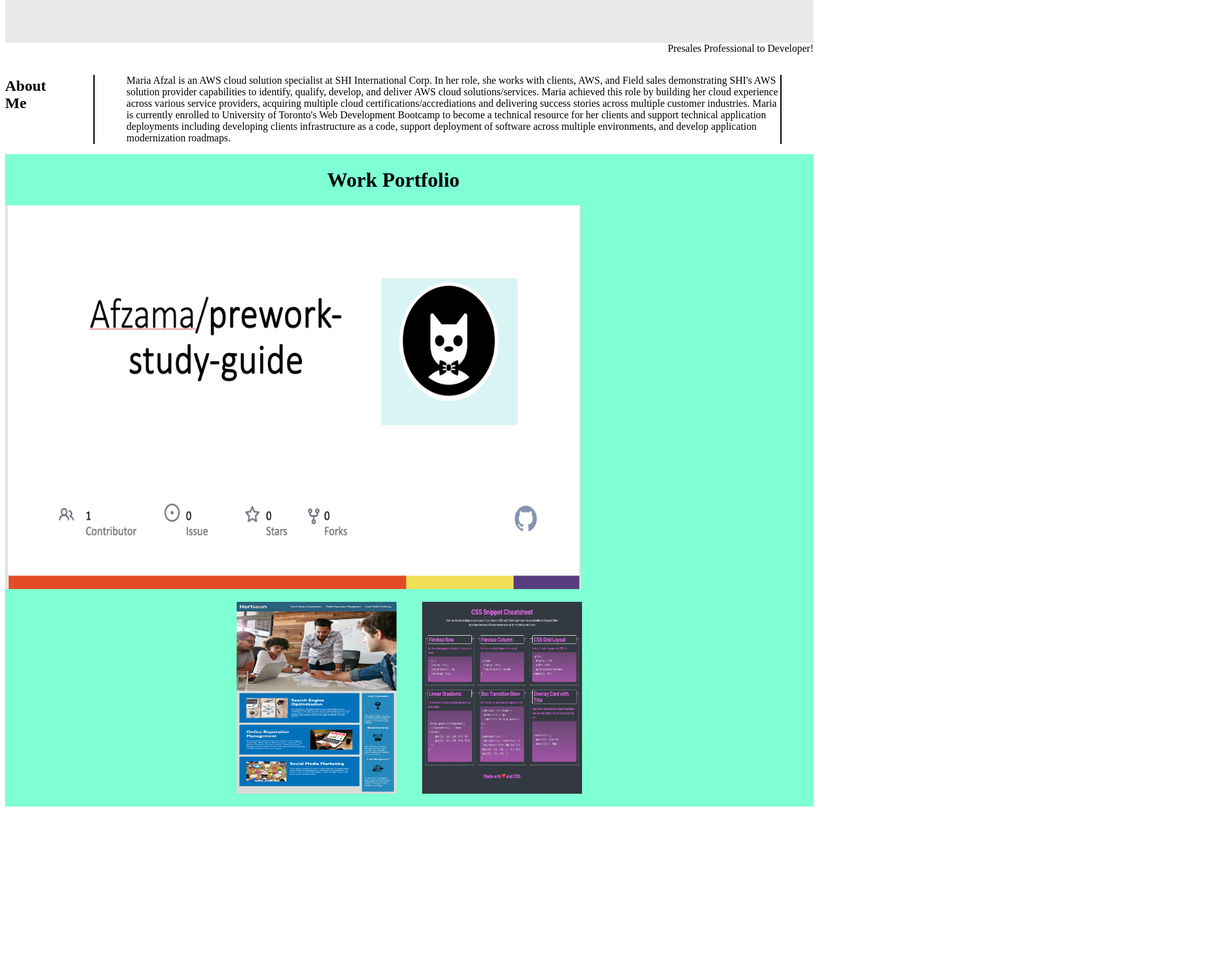
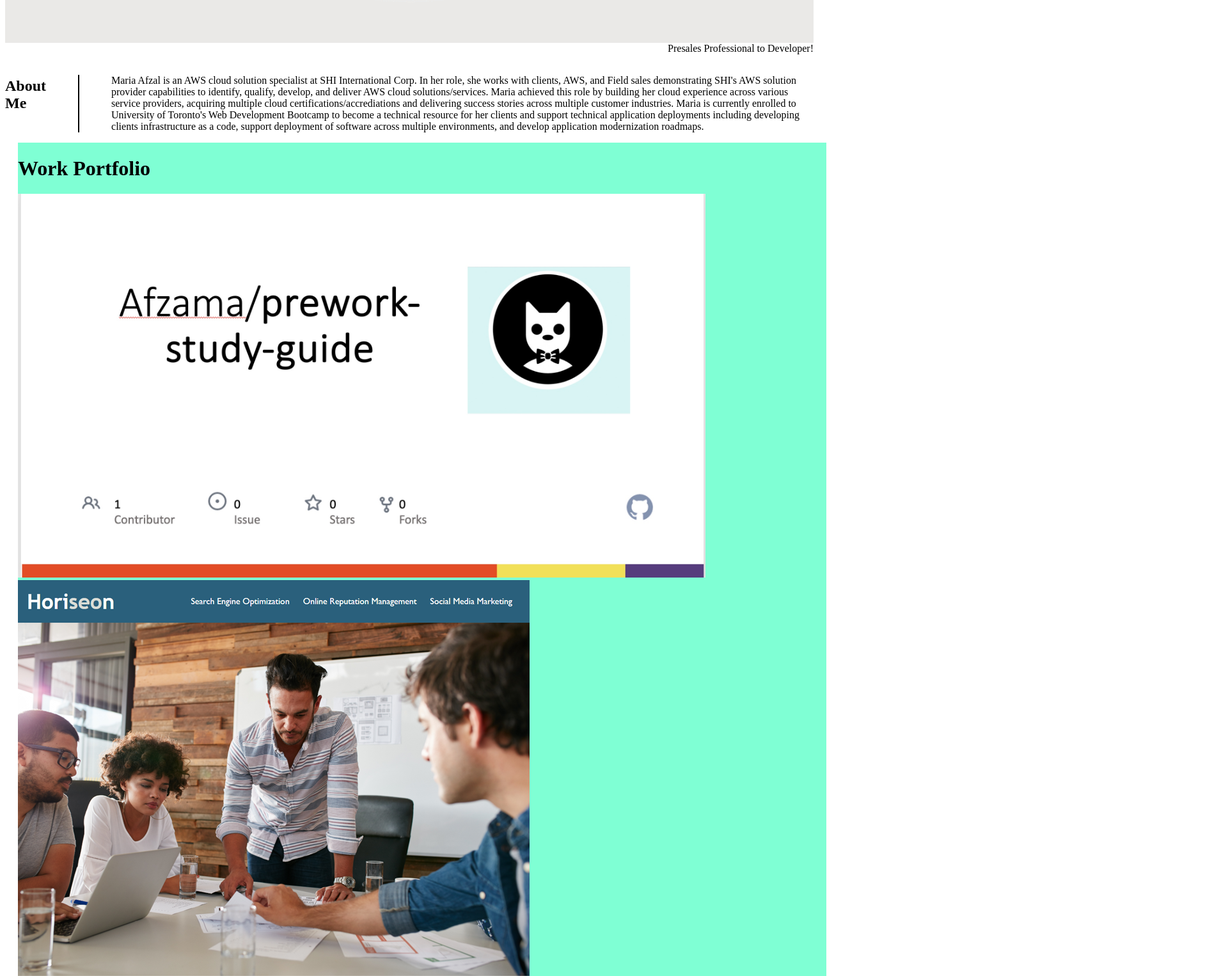
Before and after one commit to afzama/Work-Portfolio, a plain HTML site: page index.html in a window 1280 px wide. Shown: the part 681-2207 px from the top of the page at 64% size, 1920 px wide, since content can reach past the window. Before the commit the page ends 1950 px from the top, so only its background shows below. Drawn offline with Linux system fonts and the light colour scheme.

Commit message:
CSS updates

```diff
--- a/Assets/CSS/style.css
+++ b/Assets/CSS/style.css
@@ -1,12 +1,3 @@
-/* body {background-color: aqua;}
-
-/* nav {height: 20vh;}
-div {height: 20vh;}
-section {height: 20vh;
-background-color: aqua;
-width: 50%;
-margin: 0 auto;} */
-
 Header{
 background-color: rgb(156, 212, 231);
 display: flex;
@@ -55,15 +46,6 @@ width: 100%;
     display: flex;
     justify-content: flex-end;
 }
-.parent-container{
-    background-color: aquamarine;
-    display: flex;
-    flex-wrap: wrap;
-}
-div{
-    display: flex;
-    justify-content: center;
-}
 .card {
     display: flex;
     width: 100%;
@@ -77,39 +59,31 @@ p {
 border-left: 2px solid black;
 padding-left: 50px;
 }
-.Pre-Work{
+.parent-container{
+    background-color: aquamarine;
     display: flex;
     flex-wrap: wrap;
     width: 100%;
     height: 100%;
+    justify-content: space-between;
+    align-items: flex-start;
+    margin-left: 20px;
+}
+.Pre-Work{
+    display: flex;
+    width: 100%;
+    flex-direction: column;
 }
 #Pre-Work-img {
 height: 600px;
-width: 900px;
-display: flex;
-justify-content: flex-end;
 }
 .centered {
     border: 1px solid yellow;
     text-align: center;
 }
-#Horiseon-img{
-    height: 300px;
-    width: 250px;
-    float: left;
-    padding: 20px;
-    margin: auto;
-    display: block;
-    flex-grow: 2;
-    justify-content: flex-end;
+.Horiseon-project,
+.Flexbox-Project {
+    flex-basis: calc(50% -10px);
+    margin-bottom: 20px;
+    margin-left: 20px;
 }
-#CSS-img {
-    height: 300px;
-    width: 250px;
-    float: right;
-    padding: 20px;
-    margin: auto;
-    display: block;
-    flex-grow: 2;
-    justify-content: flex-end;
-}
--- a/index.html
+++ b/index.html
@@ -30,8 +30,6 @@
 <main>
     <section class="card" id="#About-Me">
 <h1> About Me </h1>
-<div class="card">
-<div class="content">
 <p> Maria Afzal is an AWS cloud solution specialist at SHI International Corp. In her role, she works with clients, AWS, and Field sales demonstrating SHI's AWS solution provider capabilities to identify, qualify, develop, and deliver AWS cloud solutions/services.
     Maria achieved this role by building her cloud experience across various service providers, acquiring multiple cloud certifications/accrediations and delivering success stories across multiple customer industries.
 
@@ -49,9 +47,9 @@
       <a href="https://afzama.github.io/rework-study-guide/"> <img src="./Assets/Prework Study Guide.jpeg" alt="Prework-Study-Guide" id="Pre-Work-img"></a>
     </section>
 
-    <div id="images-container">
+    <div class="row">
     <section class="Horiseon-Project" id="#Work-Portfolio">
-        <a href="https://afzama.github.io/MAHoriseonProject/"> <img src="./Assets/Horiseon Project.png" alt="Horiseon-Project" class="float-right" id="Horiseon-img"></a>
+        <a href="https://afzama.github.io/MAHoriseonProject/"> <img src="./Assets/Horiseon Project.png" alt="Horiseon-Project" id="Horiseon-img"></a>
     </section>
 
     <section class="Flexbox-Project" id="#Work-Portfolio">
```
